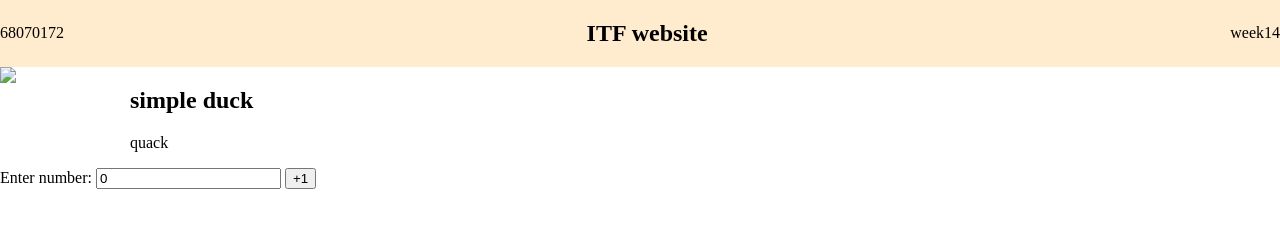
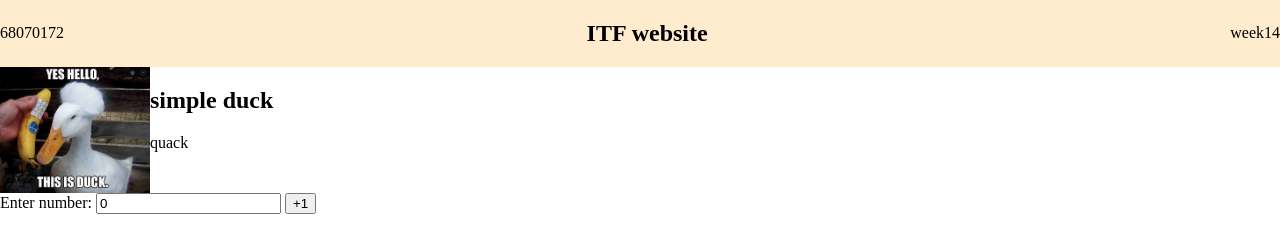
Before and after one commit to DuckyBoiz/ITF_IT68070172, a plain HTML site: page index.html in a window 1280 px wide. Drawn offline with Linux system fonts and the light colour scheme.

Commit message:
fixed pictur path

```diff
--- a/index.html
+++ b/index.html
@@ -19,7 +19,7 @@
         </p>
     </name>
     <simple_duck>
-        <img src="callingDuck.jpg" width="130">
+        <img src="picture/callingDuck.jpg" width="150">
         <simple_duck_name>
             <h2>
                 simple duck
```
